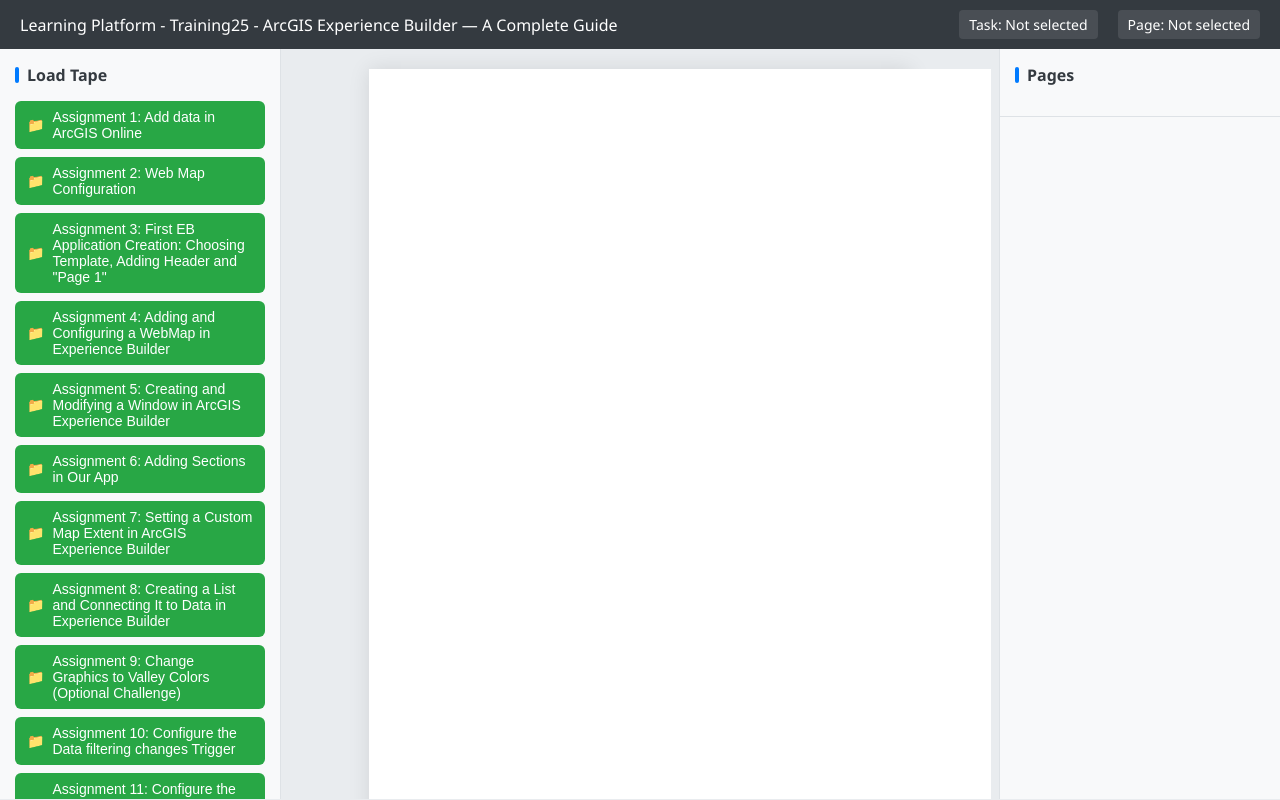
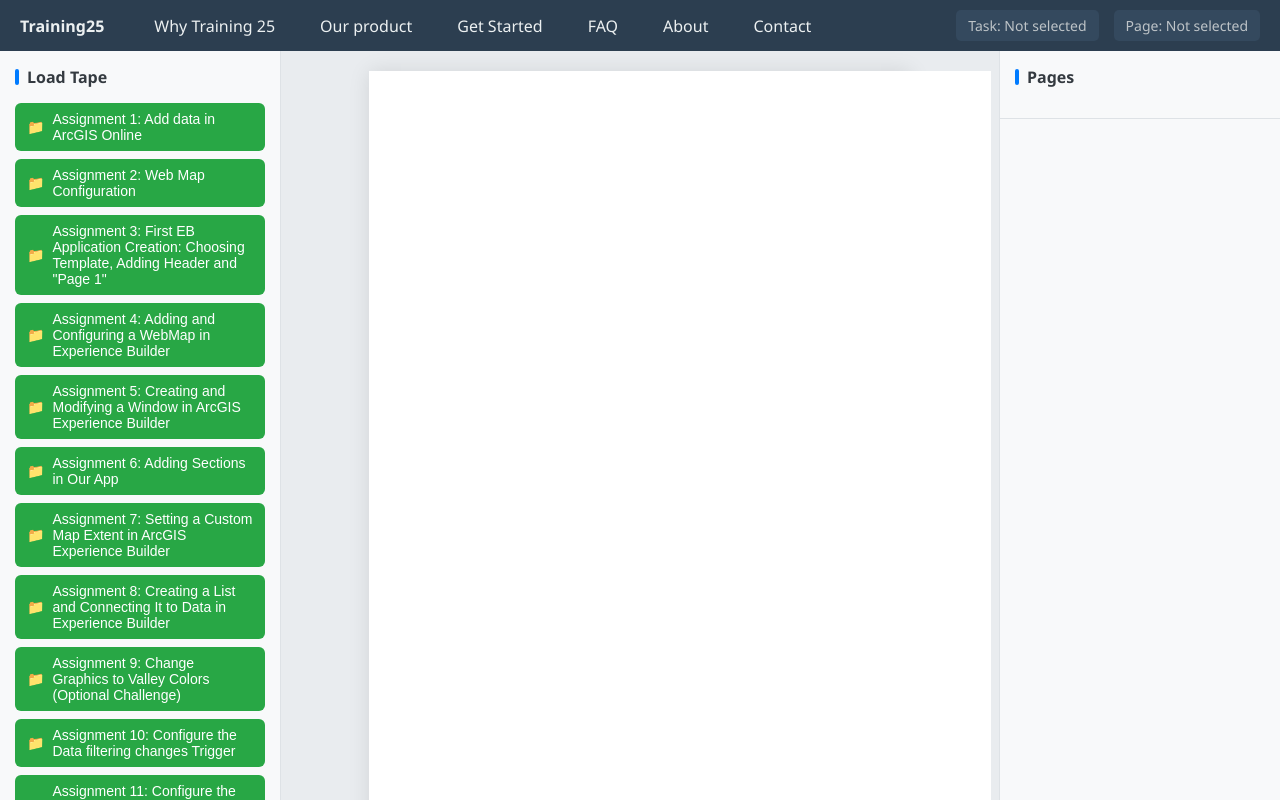
Before and after one commit to trainingtwenty5/tapes-of-XBLD, a plain HTML site: page index.html in a window 1280 px wide. Drawn offline with Linux system fonts and the light colour scheme.

Commit message:
Dodano lokalne pliki do projektu

```diff
--- a/index.html
+++ b/index.html
@@ -1,8 +1,41 @@
 <!DOCTYPE html>
 <html lang="en">
 <head>
+  <!-- Favicons -->
+  <link rel="apple-touch-icon" href="https://import.cdn.thinkific.com/1010971%2Fcustom_site_themes%2Fid%2F4U3mAE1bTTuIDVWOhdRH_DA533D79-F0EB-45D5-B432-912914136A55.png">
+  <link rel="icon" href="https://import.cdn.thinkific.com/1010971%2Fcustom_site_themes%2Fid%2F4U3mAE1bTTuIDVWOhdRH_DA533D79-F0EB-45D5-B432-912914136A55.png">
+
+
+
+
+
+
+
+
   <meta charset="UTF-8" />
   <title>Training25 - ArcGIS Experience Builder — A Complete Guide</title>
+
+
+
+  <!-- Google tag (gtag.js) -->
+<script async src="https://www.googletagmanager.com/gtag/js?id=G-SHZ7NK33X3"></script>
+<script>
+  window.dataLayer = window.dataLayer || [];
+  function gtag(){dataLayer.push(arguments);}
+  gtag('js', new Date());
+
+  gtag('config', 'G-SHZ7NK33X3');
+</script>
+
+
+
+
+
+
+
+
+
+
   <style>
     :root {
       --sidebar-width: 280px;
@@ -296,17 +329,111 @@
     ::-webkit-scrollbar-thumb:hover {
       background: #a8a8a8;
     }
+
+
+
+
+
+
+
+
+	/* Reset list style i marginesy */
+#header {
+  display: flex;
+  align-items: center;
+  justify-content: space-between;
+  background-color: #2c3e50;
+  color: #ecf0f1;
+  padding: 10px 20px;
+  font-family: 'Segoe UI', Tahoma, Geneva, Verdana, sans-serif;
+  font-size: 16px;
+}
+
+#header > div:first-child {
+  font-weight: 600;
+  flex-shrink: 0;
+  margin-right: 40px;
+}
+
+/* Styl dla listy nawigacji */
+#header ul {
+  list-style: none;
+  display: flex;
+  margin: 0;
+  padding: 0;
+  flex-grow: 1;
+}
+
+/* Elementy menu */
+.header__nav-item {
+  margin-right: 25px;
+}
+
+/* Linki w menu */
+.header__nav-item a {
+  color: #ecf0f1;
+  text-decoration: none;
+  padding: 6px 10px;
+  border-radius: 4px;
+  transition: background-color 0.3s, color 0.3s;
+}
+
+.header__nav-item a:hover,
+.header__nav-item a:focus {
+  background-color: #3498db;
+  color: white;
+  outline: none;
+}
+
+/* Kontener z info po prawej */
+#header-info {
+  display: flex;
+  gap: 15px;
+  flex-shrink: 0;
+}
+
+/* Styl pojedynczego info-box */
+.info-box {
+  background-color: #34495e;
+  padding: 6px 12px;
+  border-radius: 5px;
+  font-size: 14px;
+  color: #bdc3c7;
+  white-space: nowrap;
+}
+
   </style>
 </head>
 <body>
   <!-- Header with info -->
-  <div id="header">
-    <div>Learning Platform - Training25 - ArcGIS Experience Builder — A Complete Guide</div>
-    <div id="header-info">
-      <div class="info-box" id="current-task-info">Task: Not selected</div>
-      <div class="info-box" id="current-page-info">Page: Not selected</div>
-    </div>
+<div id="header">
+  <div>Training25</div>
+  <ul>
+    <li class="header__nav-item">
+      <a href="https://training25.thinkific.com/#why" target="_self">Why Training 25</a>
+    </li>
+    <li class="header__nav-item">
+      <a href="https://training25.thinkific.com/pages/Lecture-Plan" target="_self">Our product</a>
+    </li>
+    <li class="header__nav-item">
+      <a href="https://www.udemy.com/course/arcgis-xbld/?referralCode=4358C636EADDAB1A4C69" target="_blank">Get Started</a>
+    </li>
+    <li class="header__nav-item">
+      <a href="https://training25.thinkific.com/#FAQ" target="_self">FAQ</a>
+    </li>
+    <li class="header__nav-item">
+      <a href="https://training25.thinkific.com/#about" target="_self">About</a>
+    </li>
+    <li class="header__nav-item">
+      <a href="https://training25.thinkific.com/#foot" target="_self">Contact</a>
+    </li>
+  </ul>
+  <div id="header-info">
+    <div class="info-box" id="current-task-info">Task: Not selected</div>
+    <div class="info-box" id="current-page-info">Page: Not selected</div>
   </div>
+</div>
+
 
   <!-- Main interface -->
   <div id="main-container">
```
